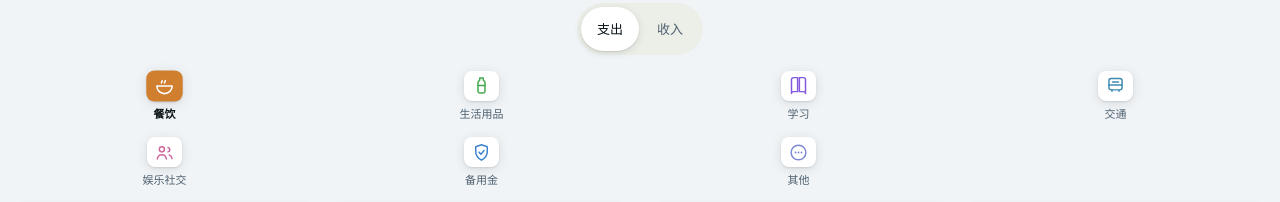
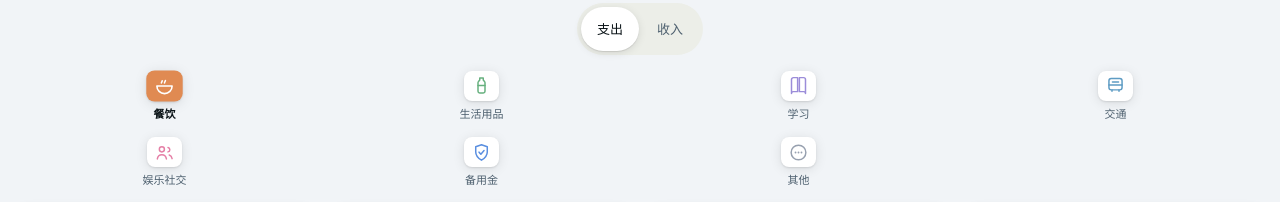
Before and after one commit to cookyyykc/my-budget-app, a plain HTML site: page index.html in a window 1280 px wide. Shown: the part 181-383 px from the top of the page. Drawn offline with Linux system fonts and the light colour scheme.

Commit message:
v54：分类色换 B 清新马卡龙试试（浅亮清新；浅/深三主题块同步；其余不动）

```diff
--- a/styles.css
+++ b/styles.css
@@ -49,24 +49,24 @@
   --on-warning: #0A1317;
 
   /* 分类色：低饱和、可区分，不与状态色抢戏 */
-  --c-food:      #D07F2E;
-  --c-life:      #43A94F;
-  --c-study:     #8358DC;
-  --c-transport: #3E8CB2;
-  --c-fun:       #D2669C;
-  --c-reserve:   #3E85D1;
-  --c-other:     #7C87D6;
-  --c-income:    #3DA397;
-  --data-blue: #3E85D1;
-  --data-orange: #D07F2E;
-  --data-purple: #8358DC;
-  --data-green: #43A94F;
-  --data-pink: #D2669C;
-  --data-cyan: #3E8CB2;
-  --data-red: #D95F68;
-  --data-teal: #3DA397;
-  --data-brown: #A67C3A;
-  --data-indigo: #7C87D6;
+  --c-food:      #E08A52;
+  --c-life:      #66B07E;
+  --c-study:     #9B8CD9;
+  --c-transport: #5E9CC4;
+  --c-fun:       #E57FA6;
+  --c-reserve:   #5A8FE0;
+  --c-other:     #97A0AF;
+  --c-income:    #38B2A4;
+  --data-blue: #5A8FE0;
+  --data-orange: #E08A52;
+  --data-purple: #9B8CD9;
+  --data-green: #66B07E;
+  --data-pink: #E57FA6;
+  --data-cyan: #5E9CC4;
+  --data-red: #E0707A;
+  --data-teal: #38B2A4;
+  --data-brown: #C09A6A;
+  --data-indigo: #97A0AF;
 
   /* 尺度 */
   --r-none: 0;
@@ -186,24 +186,24 @@
     --text-yellow: #FBCE03;
     --text-red: #FFB2B8;
     --on-warning: #0A1317;
-    --c-food:      #E0913F;
-    --c-life:      #5DBB68;
-    --c-study:     #9A6DEA;
-    --c-transport: #55A0C4;
-    --c-fun:       #E57FAF;
-    --c-reserve:   #5599E2;
-    --c-other:     #939EE2;
-    --c-income:    #52B7AA;
-  --data-blue: #5599E2;
-  --data-orange: #E0913F;
-  --data-purple: #9A6DEA;
-  --data-green: #5DBB68;
-  --data-pink: #E57FAF;
-  --data-cyan: #55A0C4;
-  --data-red: #E87A84;
-  --data-teal: #52B7AA;
-  --data-brown: #B98F4E;
-  --data-indigo: #939EE2;
+    --c-food:      #F2A97C;
+    --c-life:      #8AC89C;
+    --c-study:     #B5A7E8;
+    --c-transport: #83B5D8;
+    --c-fun:       #F29EBF;
+    --c-reserve:   #7AABF2;
+    --c-other:     #B3BAC6;
+    --c-income:    #62C6BA;
+  --data-blue: #7AABF2;
+  --data-orange: #F2A97C;
+  --data-purple: #B5A7E8;
+  --data-green: #8AC89C;
+  --data-pink: #F29EBF;
+  --data-cyan: #83B5D8;
+  --data-red: #F08A94;
+  --data-teal: #62C6BA;
+  --data-brown: #D2B184;
+  --data-indigo: #B3BAC6;
     --dock-shadow: 0 16px 40px rgba(0, 0, 0, .55);
   }
 }
@@ -233,24 +233,24 @@ html[data-theme="dark"] {
   --text-yellow: #FBCE03;
   --text-red: #FFB2B8;
   --on-warning: #0A1317;
-  --c-food:      #E0913F;
-  --c-life:      #5DBB68;
-  --c-study:     #9A6DEA;
-  --c-transport: #55A0C4;
-  --c-fun:       #E57FAF;
-  --c-reserve:   #5599E2;
-  --c-other:     #939EE2;
-  --c-income:    #52B7AA;
-  --data-blue: #5599E2;
-  --data-orange: #E0913F;
-  --data-purple: #9A6DEA;
-  --data-green: #5DBB68;
-  --data-pink: #E57FAF;
-  --data-cyan: #55A0C4;
-  --data-red: #E87A84;
-  --data-teal: #52B7AA;
-  --data-brown: #B98F4E;
-  --data-indigo: #939EE2;
+  --c-food:      #F2A97C;
+  --c-life:      #8AC89C;
+  --c-study:     #B5A7E8;
+  --c-transport: #83B5D8;
+  --c-fun:       #F29EBF;
+  --c-reserve:   #7AABF2;
+  --c-other:     #B3BAC6;
+  --c-income:    #62C6BA;
+  --data-blue: #7AABF2;
+  --data-orange: #F2A97C;
+  --data-purple: #B5A7E8;
+  --data-green: #8AC89C;
+  --data-pink: #F29EBF;
+  --data-cyan: #83B5D8;
+  --data-red: #F08A94;
+  --data-teal: #62C6BA;
+  --data-brown: #D2B184;
+  --data-indigo: #B3BAC6;
   --dock-shadow: 0 16px 40px rgba(0, 0, 0, .55);
 }
 
--- a/version.js
+++ b/version.js
@@ -1,2 +1,2 @@
 // 升级静态资源缓存时只需递增此版本号。
-self.UBUDGET_CACHE_VERSION = 'v53';
+self.UBUDGET_CACHE_VERSION = 'v54';
```
